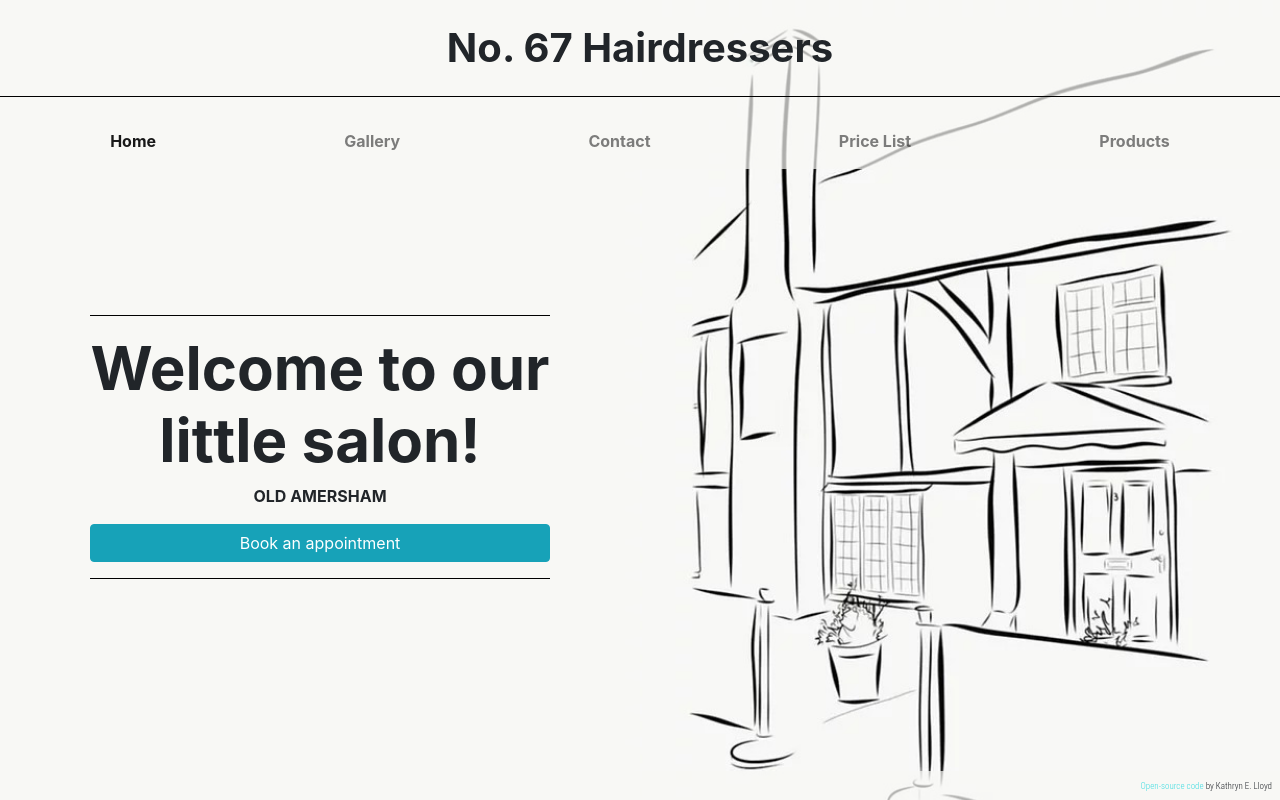
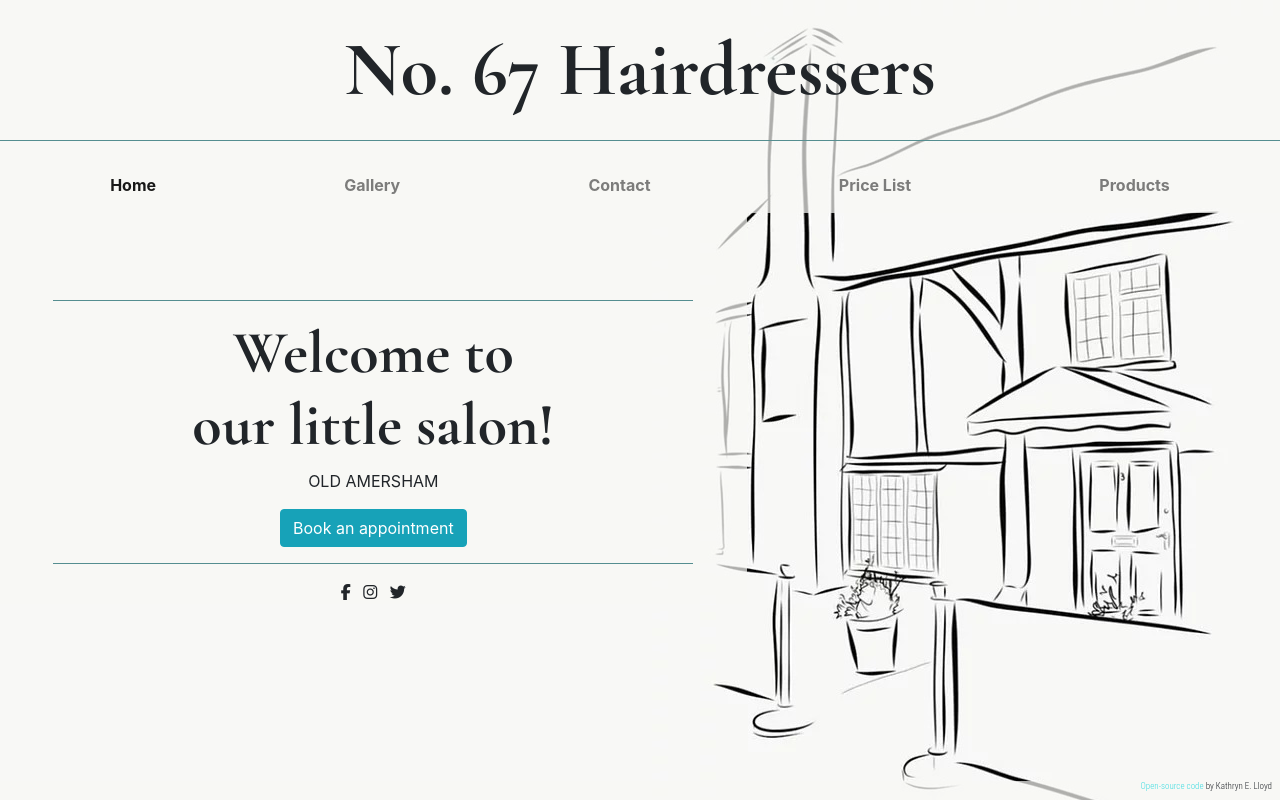
Before and after one commit to kel-source/no-67-hairdressers, a plain HTML site: page index.html in a window 1280 px wide. Drawn offline with nearby package versions, Linux system fonts and the light colour scheme.

Commit message:
Adjusted spacing and added a heading font

```diff
--- a/index.html
+++ b/index.html
@@ -23,6 +23,12 @@
       integrity="sha384-ho+j7jyWK8fNQe+A12Hb8AhRq26LrZ/JpcUGGOn+Y7RsweNrtN/tE3MoK7ZeZDyx"
       crossorigin="anonymous"
     ></script>
+
+    <link rel="preconnect" href="https://fonts.gstatic.com" />
+    <link
+      href="https://fonts.googleapis.com/css2?family=Cormorant+Garamond:wght@700&display=swap"
+      rel="stylesheet"
+    />
 
     <script
       src="https://kit.fontawesome.com/532f39a2cb.js"
@@ -60,21 +66,26 @@
     </header>
 
     <div class="row no-gutters">
-      <div class="col-sm-6 bg text-center">
-        <div class="hero rounded p-5">
-          <hr class="hr-top" />
+      <div class="col-sm-7 bg text-center">
+        <div class="hero rounded">
+          <hr class="hr top" />
           <h2>
-            Welcome to our <br />
-            little salon!
+            Welcome to <br />
+            our little salon!
           </h2>
           <p>OLD AMERSHAM</p>
-          <button type="button" class="btn btn-info btn-block">
+          <button type="button" class="btn btn-info">
             Book an appointment
           </button>
-          <hr />
+          <hr class="hr bottom" />
+        </div>
+        <div>
+          <i class="fab fa-facebook-f"></i>
+          <i class="fab fa-instagram mx-2"></i>
+          <i class="fab fa-twitter"></i>
         </div>
       </div>
-      <div class="col-6"></div>
+      <div class="col-5"></div>
     </div>
 
     <footer class="fixed-bottom pr-2 bg">
--- a/src/style.css
+++ b/src/style.css
@@ -1,50 +1,53 @@
 body {
   background-image: url("/media/image.png");
-  background-size: cover;
+  max-height: 100vh;
   background-repeat: no-repeat;
   background-attachment: fixed;
   background-position-x: right;
-  background-position-y: top;
   background-color: #f8f8f6;
+}
+
+h1,
+h2 {
+  font-family: "Cormorant Garamond", serif;
+  font-size: 6vw;
+  font-weight: bold;
+}
+hr {
+  background-color: cadetblue;
+}
+a {
+  text-decoration: none;
 }
 
 h6 {
   font-weight: lighter;
   font-size: xx-small;
   color: var(--accent-color);
-  margin-top: 10px;
   font-family: "Roboto Condensed", sans-serif;
   text-align: right;
-}
-hr {
-  background-color: black;
-}
-a {
-  text-decoration: none;
 }
 
 .navbar-nav {
   width: 100%;
   font-weight: bold;
 }
+
 .bg {
   background-color: rgb(248, 248, 246, 0.7);
 }
-.col-sm-6 {
-  height: 100vh;
-  display: flex;
-  align-items: center;
+.col-sm-7 {
+  display: relative;
 }
 .hero {
-  margin: 0 auto;
-  font-weight: bold;
+  margin-top: 300px;
+  display: absolute;
 }
-.hero h2 {
-  font-size: 6vw;
-  font-weight: bold;
+.hr {
+  width: 50vw;
 }
-.hero .hr-top {
-  margin-top: 110px;
+.top {
+  margin-top: 10%;
 }
 
 .open-source-link,
@@ -52,6 +55,14 @@ a {
   color: #3edce0;
 }
 
+@media (max-width: 576px) {
+  .row .bg {
+    background-color: rgb(248, 248, 246, 0);
+  }
+  .hero {
+    background-color: rgb(248, 248, 246, 0.7);
+  }
+}
 @media (min-width: 988px) {
   .hero h2 {
     font-size: 60px;
```
